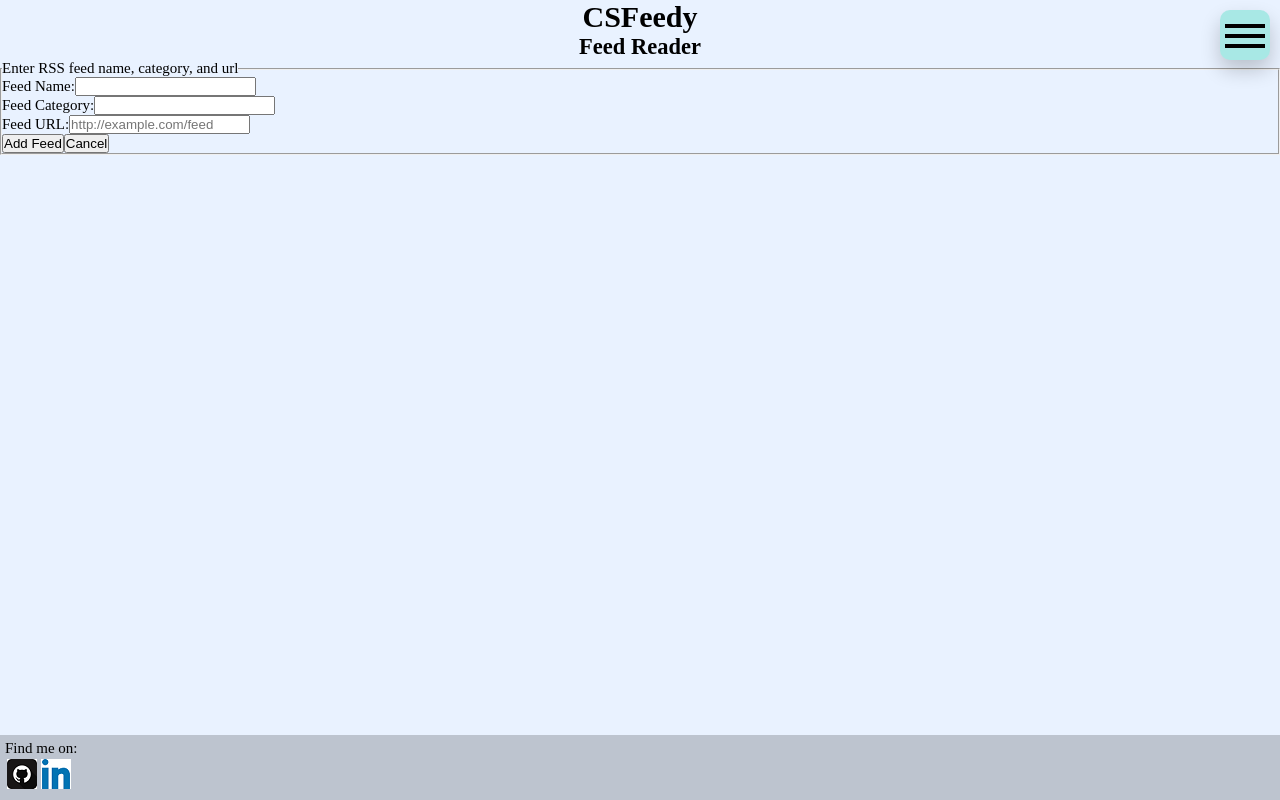
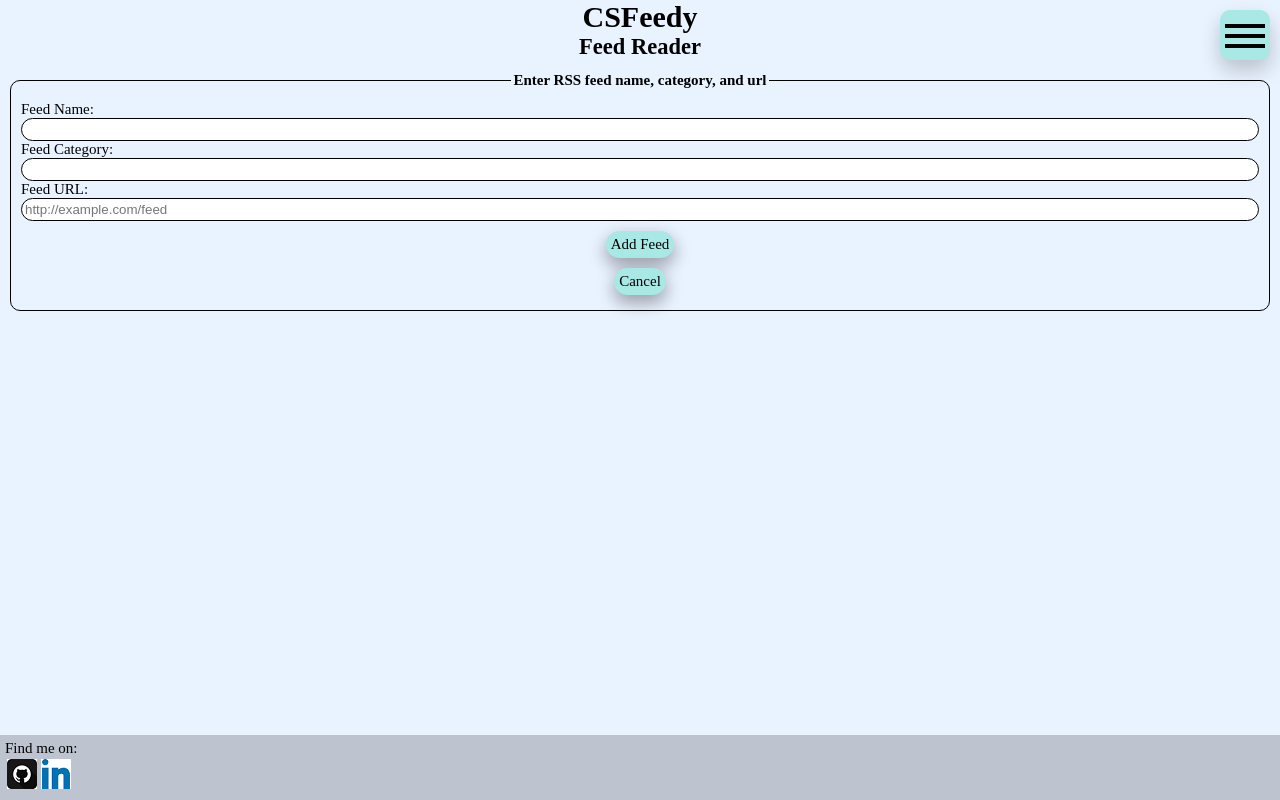
Before and after one commit to ARogala/cs-feedy, a React (Create React App) app: page /AddFeeds in a window 1280 px wide. Built offline with nearby package versions, Linux system fonts and the light colour scheme.

Commit message:
style input feed form

```diff
--- a/src/components/InputFeedForm.css
+++ b/src/components/InputFeedForm.css
@@ -5,3 +5,48 @@
  * @date    9/13/2018
  * @version 1.0
  */
+
+.feedForm fieldset {
+	padding: 10px 10px 15px 10px;
+	margin: 10px 10px 0px 10px;
+	border: 1px solid black;
+	border-radius: 10px;
+}
+
+.feedForm legend {
+	text-align: center;
+	font-weight: bold;
+	padding: 2px;
+}
+
+.feedForm__input {
+	width: 100%;
+	border: 1px solid black;
+	border-radius: 20px;
+	padding: 3px;
+	outline: none;
+}
+
+.feedForm__input:focus {
+	background-color: lightyellow;
+}
+
+.feedForm__Btn1 {
+	background-color: #A8E8E5;
+	border-radius: 20px;
+	padding: 5px;
+	margin-top: 10px;
+	display: block;
+	margin-left: auto;
+	margin-right: auto;
+	box-shadow: 0 8px 16px 0 rgba(0,0,0,0.2), 0 6px 20px 0 rgba(0,0,0,0.19);
+}
+
+.feedForm__Btn1:hover,
+.feedForm__Btn1:focus {
+	background-color: #BDC4CF;
+}
+
+.feedForm__Btn1:active {
+	transform: translateY(3px);
+}
--- a/src/index.css
+++ b/src/index.css
@@ -31,6 +31,23 @@ body {
 	margin-bottom: 7.5rem;
 }
 
+/*remove some default button styles*/
+button {
+	font-size: 100%;
+	font-family: inherit;
+	border: 0;
+	padding: 0;
+	background-color: transparent;
+}
+
+/*remove default blue outline on click*/
+button:focus {
+	outline: none;
+}
+button:hover {
+	cursor: pointer;
+}
+
 /* width */
 ::-webkit-scrollbar {
     width: 10px;
```
